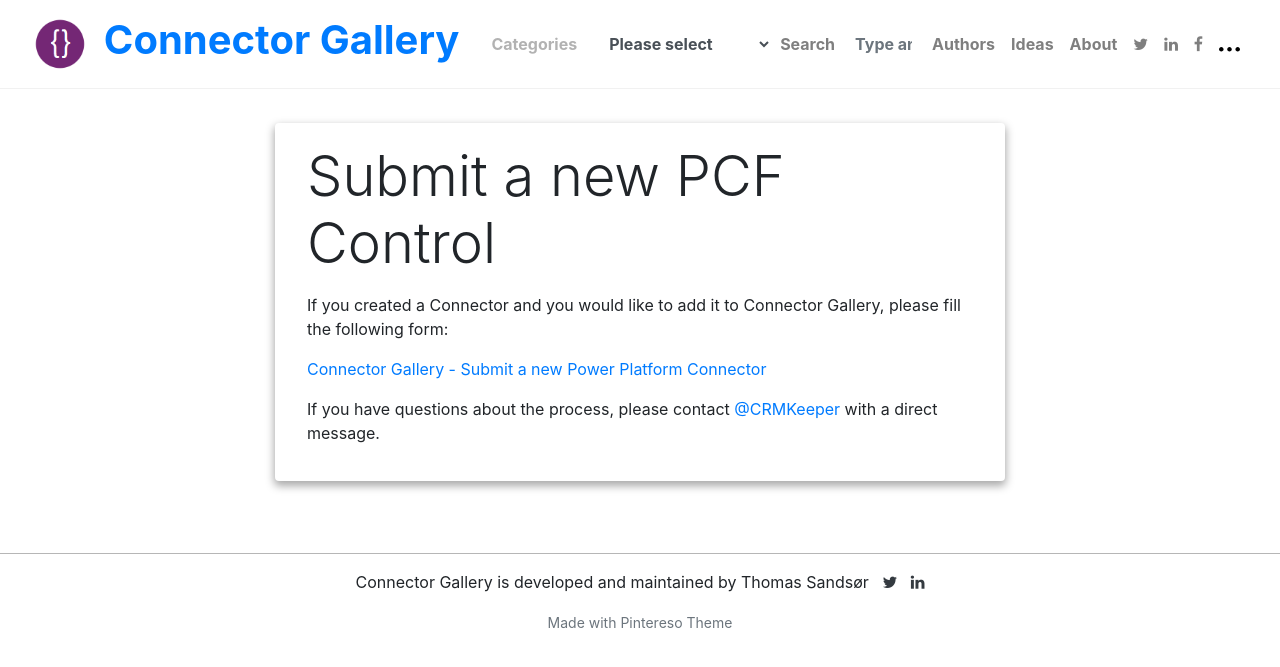
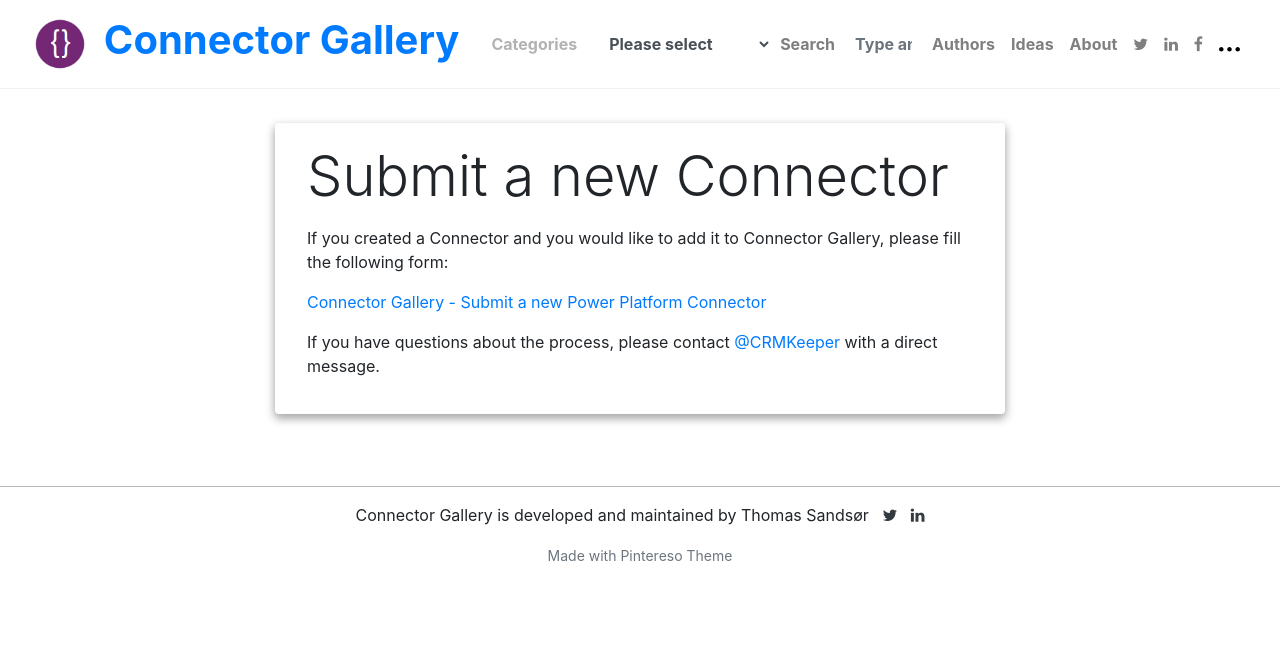
Before and after one commit to thomassandsor/connector.gallery, a Jekyll site: the page built from _pages/submit.md, in a window 1280 px wide. Shown: the top 667 px of the page. Built offline with Jekyll 4.4.1, drawn with Linux system fonts in a browser that asks for light colours; nearby versions of some CDN libraries; library files that are not in the unit come from our copies; comment, search, counter and statistics services are not loaded.

Commit message:
coins logo

```diff
--- a/_layouts/post.html
+++ b/_layouts/post.html
@@ -18,7 +18,7 @@
 						</h5>
 						{% if page.model_support == true %}
 						<span style="color: #742775; padding: 5px;">
-						<i class="fa fa-th-list" title="made for Model-driven Apps"></i>
+						<i class="fa fa-coins" title="made for Model-driven Apps"></i>
 						<span style="color: #742775; font-weight:bold;">&nbsp;MODEL-DRIVEN APPS</span>
 						</span>
 						{% endif %}
--- a/_pages/submit.md
+++ b/_pages/submit.md
@@ -1,5 +1,5 @@
 ---
-title: "Submit a new PCF Control"
+title: "Submit a new Connector"
 permalink: "/submit"
 ---
 If you created a Connector and you would like to add it to Connector Gallery, please fill the following form:
```
